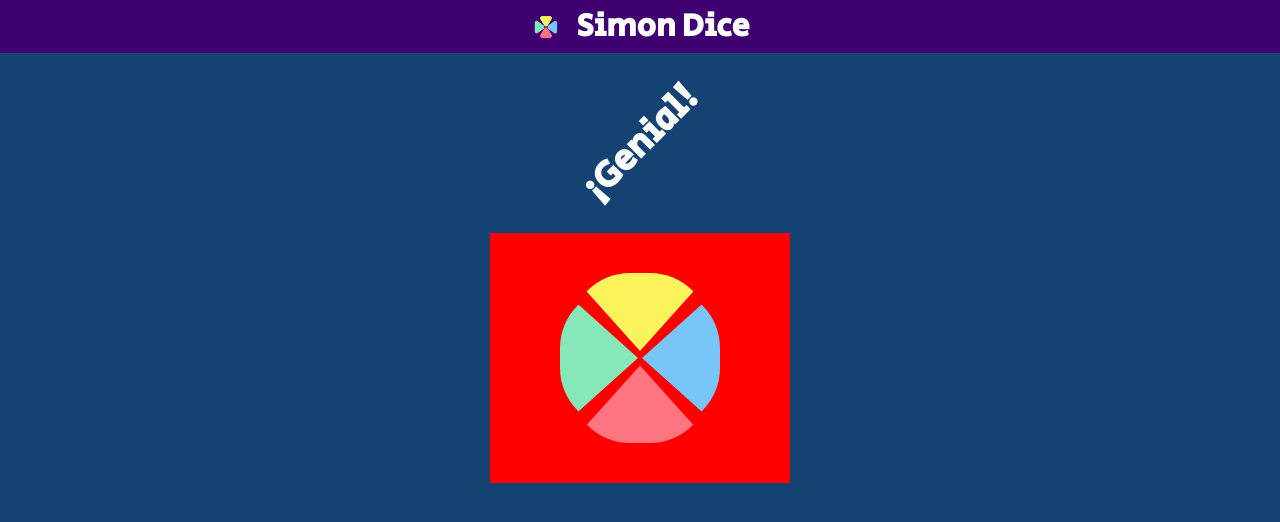
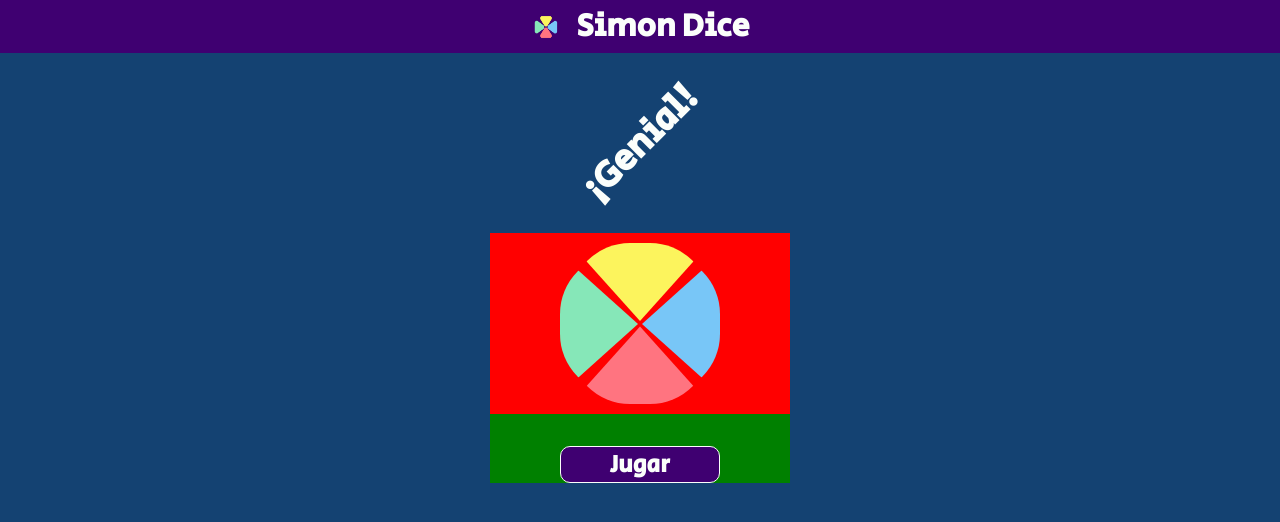
Before and after one commit to Rodevp/simon-deice-game, a React (Vite) app: page / in a window 1280 px wide. Shown: the top 522 px of the page. Built offline with nearby package versions, Linux system fonts and the light colour scheme.

Commit message:
add btn and onclick, add onclick for dots and change some styles

```diff
--- a/src/table/Table.jsx
+++ b/src/table/Table.jsx
@@ -2,9 +2,10 @@ import styles from "./table.module.css"
 import { COLORS } from "../colors"
 
 
-function Dot({ color, grade, style }) {
+function Dot({ color, grade, style, action }) {
     return (
         <div
+            onClick={action}
             className={styles.dot}
             style={{
                 backgroundColor: color,
@@ -32,7 +33,7 @@ function Table() {
                     color={COLORS.yellow}
                     grade={"180deg"}
                     style={{
-                        top: 40
+                        top: 10
                     }}
                 />
                 <Dot
@@ -53,10 +54,17 @@ function Table() {
                     color={COLORS.red}
                     grade={"0deg"}
                     style={{
-                        bottom: 40
+                        bottom: 10
                     }}
                 />
             </div>
+            <button
+                className={styles.button}
+                style={{ backgroundColor: COLORS.purple, border: `1px solid ${COLORS.white}`, color: COLORS.white }}
+                onClick={() => { }}
+            >
+                Jugar
+            </button>
         </div>
     )
 }
--- a/src/table/table.module.css
+++ b/src/table/table.module.css
@@ -4,6 +4,9 @@
     margin-left: auto;
     margin-right: auto;
     display: flex;
+    flex-direction: column;
+    align-items: center;
+    justify-content: center;
     background-color: green;
 }
 
@@ -21,5 +24,14 @@
     position: relative;
     display: flex;
     flex-wrap: wrap;
+    margin-bottom: 2rem;
     background-color: red;
 }
+
+.button {
+    width: 160px;
+    height: 45px;
+    border-radius: 10px;
+    font-size: 1.5rem;
+    font-weight: 600;
+}
```
